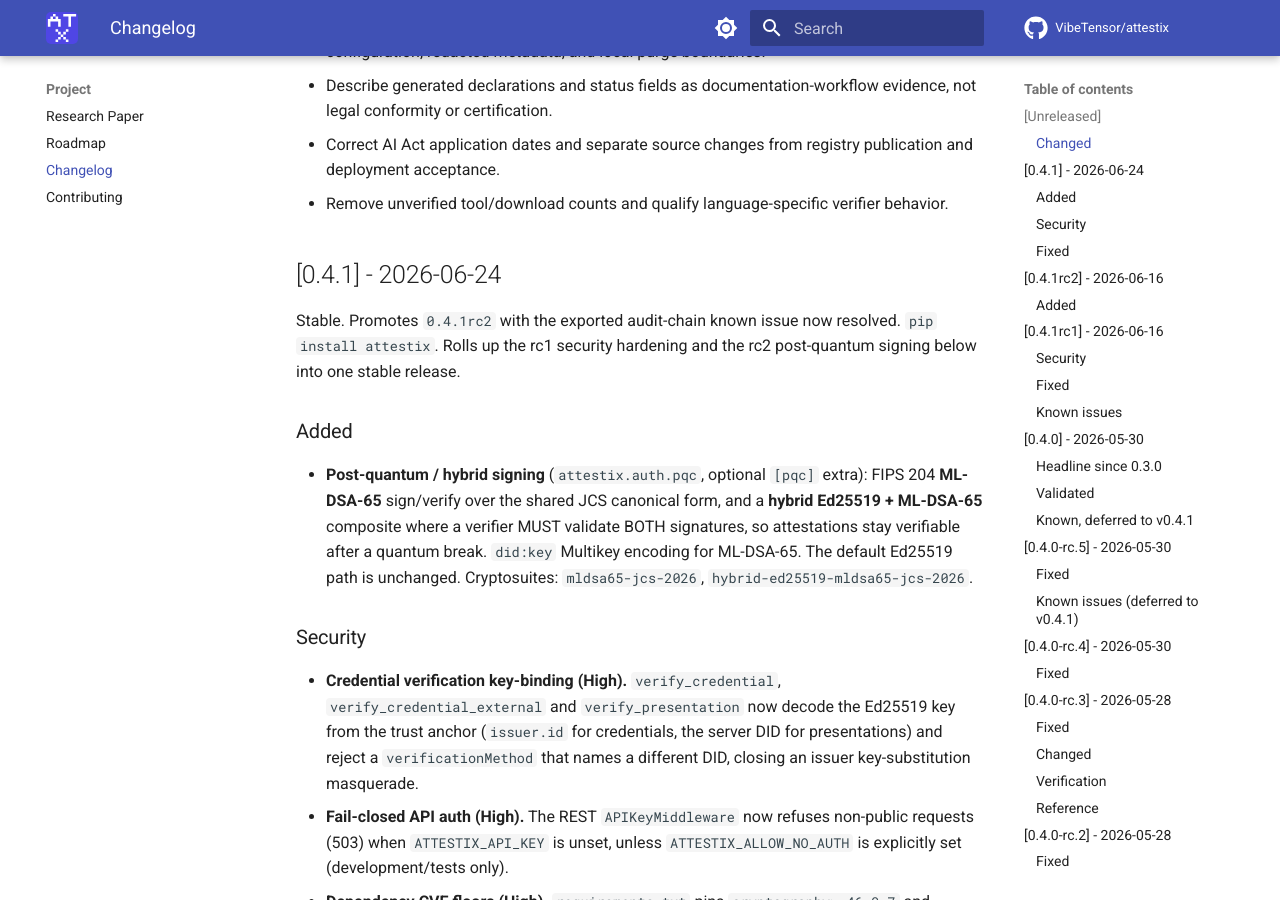
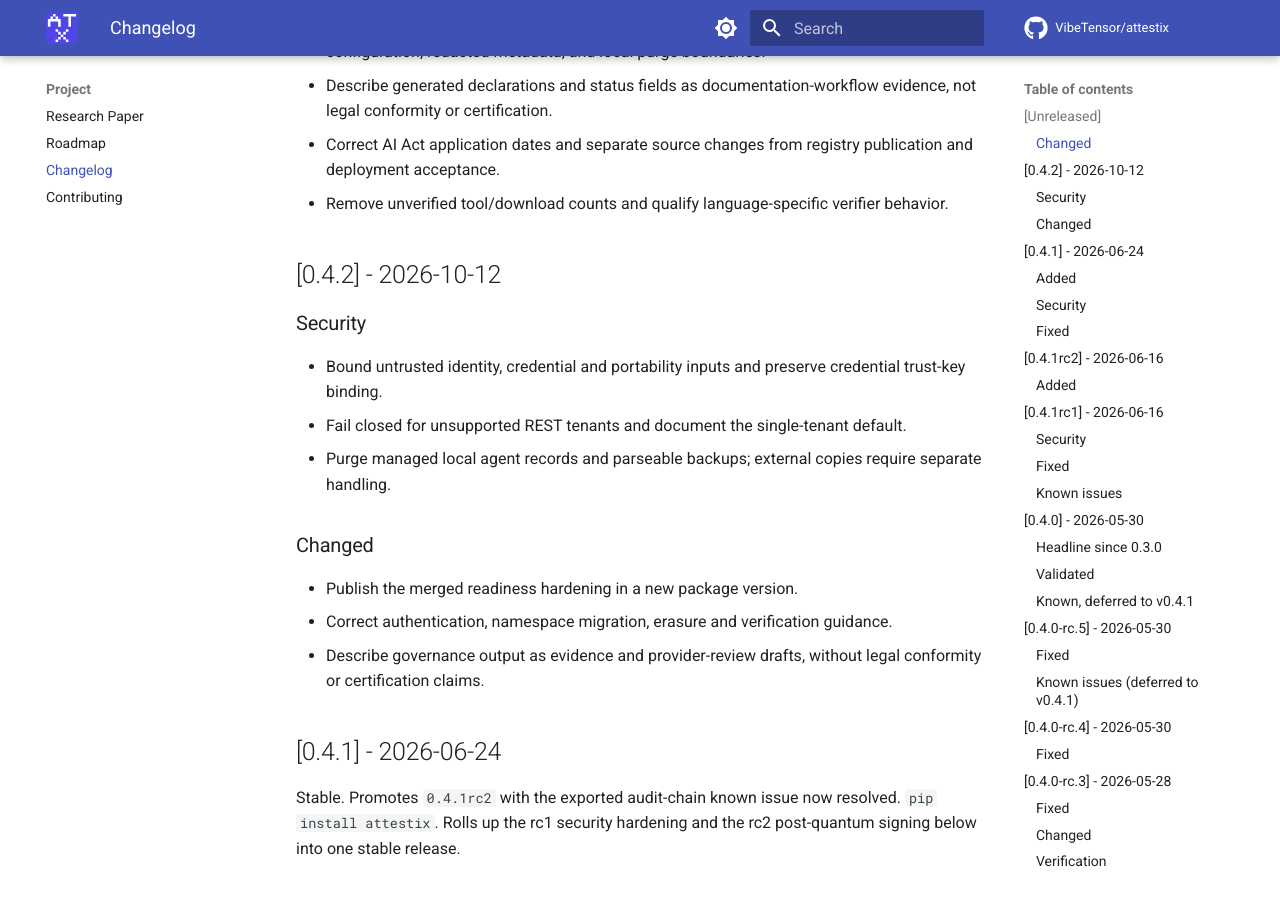
Before and after one commit to VibeTensor/attestix, an MkDocs documentation site: the page built from docs/changelog.md, in a window 1280 px wide and 900 px high, scrolled down 452 px. Built offline with MkDocs 1.6.1 and Material for MkDocs 9.7.7, drawn with Linux system fonts in a browser that asks for light colours; comment, search, counter and statistics services are not loaded.

Commit message:
docs(release): record Attestix 0.4.2 hardening

```diff
--- a/docs/changelog.md
+++ b/docs/changelog.md
@@ -11,6 +11,18 @@ Format follows [Keep a Changelog](https://keepachangelog.com/en/1.1.0/).
 - Describe generated declarations and status fields as documentation-workflow evidence, not legal conformity or certification.
 - Correct AI Act application dates and separate source changes from registry publication and deployment acceptance.
 - Remove unverified tool/download counts and qualify language-specific verifier behavior.
+
+## [0.4.2] - 2026-10-12
+
+### Security
+- Bound untrusted identity, credential and portability inputs and preserve credential trust-key binding.
+- Fail closed for unsupported REST tenants and document the single-tenant default.
+- Purge managed local agent records and parseable backups; external copies require separate handling.
+
+### Changed
+- Publish the merged readiness hardening in a new package version.
+- Correct authentication, namespace migration, erasure and verification guidance.
+- Describe governance output as evidence and provider-review drafts, without legal conformity or certification claims.
 
 ## [0.4.1] - 2026-06-24
 
```
Also changed, not shown: CHANGELOG.md (+12 -0 lines).
